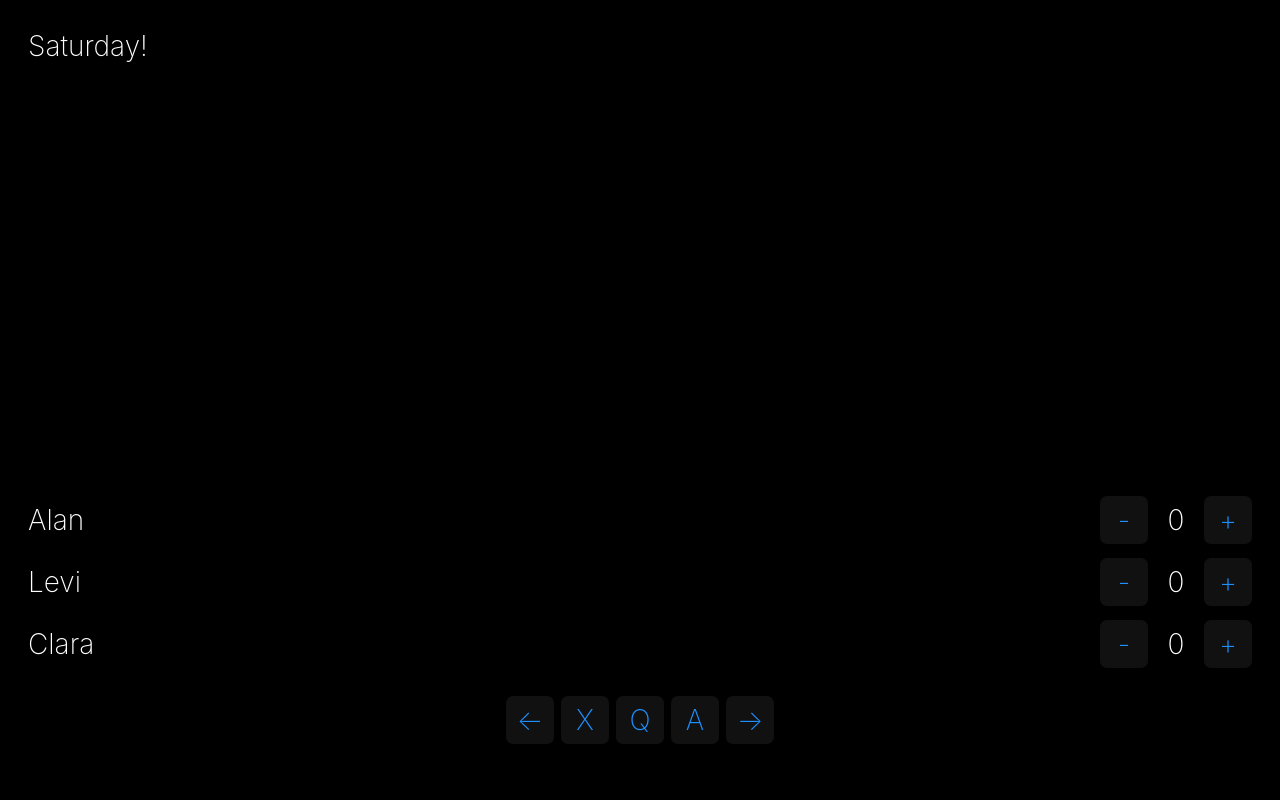
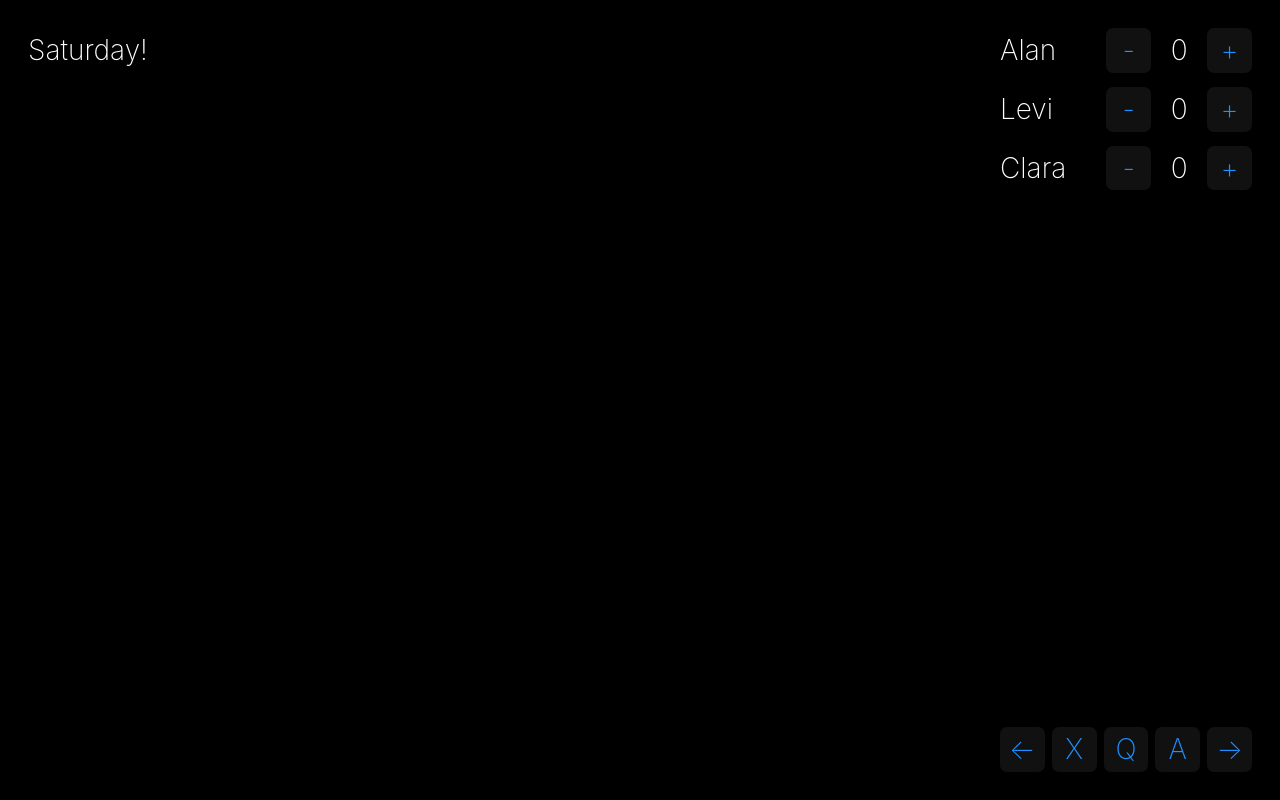
Before and after one commit to shannonmoeller/trivia, a website: page public/index.html in a window 1280 px wide. Drawn offline with Linux system fonts and the light colour scheme.

Commit message:
support landscape mode

```diff
--- a/public/css/index.css
+++ b/public/css/index.css
@@ -25,13 +25,13 @@ body {
 body {
 	background: black;
 	color: white;
-	font: 200 28px/1.3 -apple-system, BlinkMacSystemFont, Helvetica, sans-serif;
+	font: 200 28px/1.6 -apple-system, BlinkMacSystemFont, Helvetica, sans-serif;
 	-webkit-tap-highlight-color: rgba(0, 0, 0, 0);
 }
 
 button {
-	height: 48px;
-	width: 48px;
+	aspect-ratio: 1/1;
+	width: 1.6em;
 	background: #111111;
 	border-radius: 0.25em;
 	color: dodgerblue;
@@ -59,13 +59,25 @@ input[type='number']::-webkit-outer-spin-button {
 		'players' min-content
 		'actions' min-content
 		/ 1fr;
-	grid-gap: 1em;
+	gap: 1em;
 	position: fixed;
 	left: 0;
 	top: 0;
 	height: 100%;
 	width: 100%;
-	padding: 1em 1em 2em;
+	padding: calc(env(safe-area-inset-top) + 1em)
+		calc(env(safe-area-inset-right) + 1em)
+		calc(env(safe-area-inset-bottom) + 1em)
+		calc(env(safe-area-inset-left) + 1em);
+}
+
+@media (orientation: landscape) {
+	.trivia {
+		grid-template:
+			'question players' auto
+			'answer actions' min-content
+			/ auto min-content;
+	}
 }
 
 .trivia-question {
@@ -82,18 +94,20 @@ input[type='number']::-webkit-outer-spin-button {
 
 .trivia-players {
 	grid-area: players;
-	display: block;
+	display: flex;
+	flex-direction: column;
+	gap: 0.5em;
 }
 
 .trivia-player {
 	display: grid;
 	align-items: center;
 	grid-template-columns: auto repeat(3, min-content);
-	margin-top: 0.5em;
 }
 
 .trivia-actions {
 	grid-area: actions;
+	align-self: end;
 	display: flex;
 	align-items: center;
 	justify-content: center;
```
